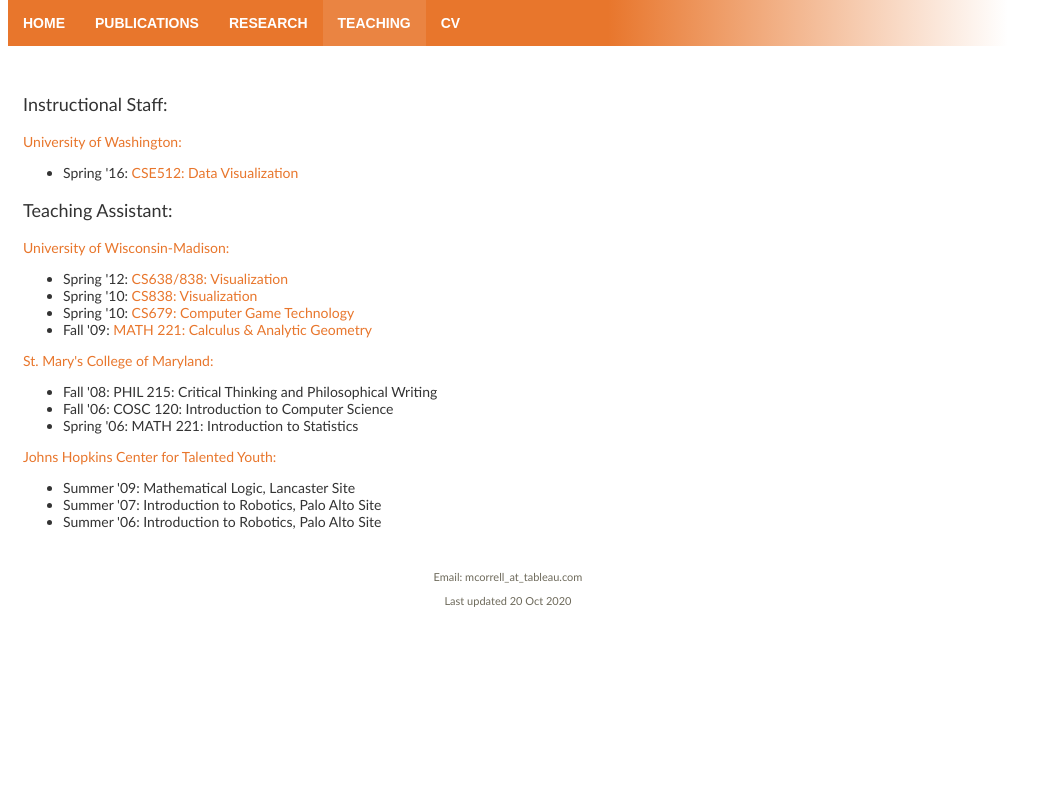
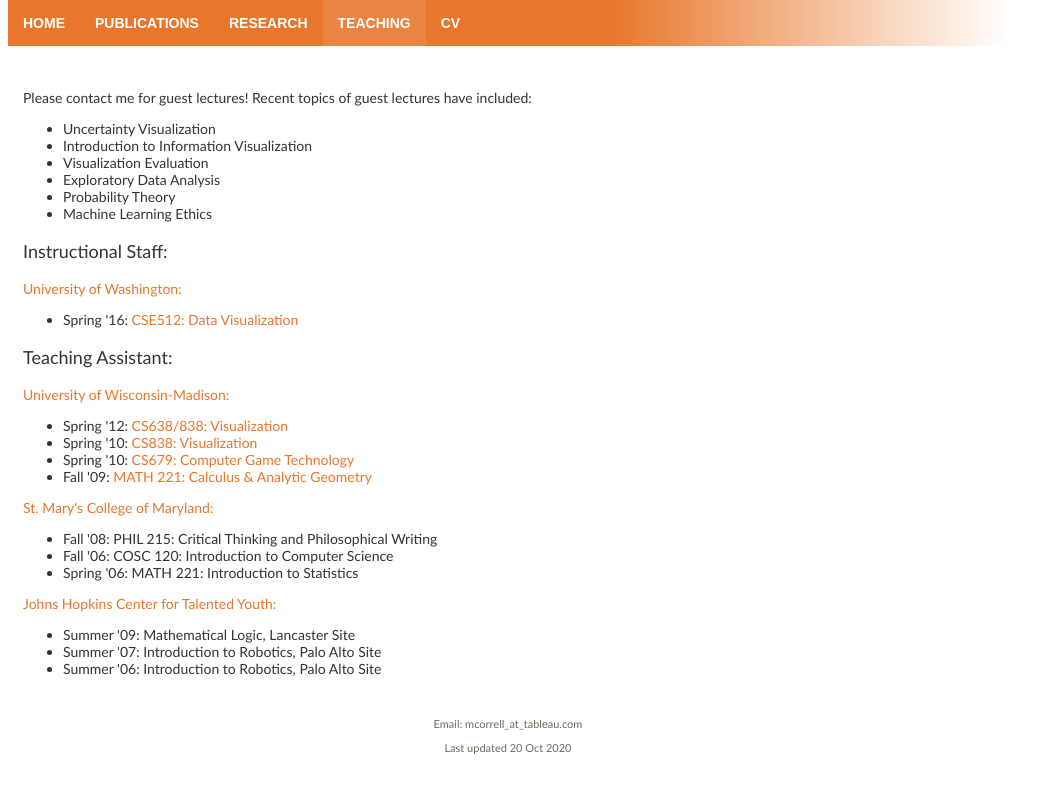
Before and after one commit to mcorrell/website, a PHP site: page /teaching.php in a window 1280 px wide. Shown: the part 158-946 px from the top of the page, without its empty margins (0-1040 px from the left). Before the commit the page ends 765 px from the top, so only its background shows below. Run offline with PHP 8.4, Linux system fonts and the light colour scheme.

Commit message:
Update teaching.php

```diff
--- a/teaching.php
+++ b/teaching.php
@@ -11,12 +11,24 @@ include('header.php');
 
 <div id="container">
 
-<p></p><h3>Instructional Staff:</h3>
-<a href = "http://www.washington.edu">University of Washington:</a><br><ul>
+<p>Please contact me for guest lectures! Recent topics of guest lectures have included:<br/>
+<ul>
+	<li>Uncertainty Visualization</li>
+	<li>Introduction to Information Visualization</li>
+	<li>Visualization Evaluation</li>
+	<li>Exploratory Data Analysis</li>
+	<li>Probability Theory</li>
+	<li>Machine Learning Ethics</li>
+</ul>
+</p>
+
+<h3>Instructional Staff:</h3>
+<a href = "http://www.washington.edu">University of Washington:</a><br/><ul>
 <li>Spring '16: <a href="http://courses.cs.washington.edu/courses/cse512/16sp/">CSE512: Data Visualization</a></li>
 </ul>
-<p></p><h3>Teaching Assistant:</h3>
-<a href = "http://www.wisc.edu">University of Wisconsin-Madison:</a><br><ul>
+
+<h3>Teaching Assistant:</h3>
+<a href = "http://www.wisc.edu">University of Wisconsin-Madison:</a><br/><ul>
 <li>Spring '12: <a href="http://graphics.cs.wisc.edu/Courses/Visualization12/">CS638/838: Visualization</a></li>
 <li>Spring '10: <a href="http://graphics.cs.wisc.edu/Courses/Visualization10/">CS838: Visualization</a></li>
 <li>Spring '10: <a href="http://graphics.cs.wisc.edu/Courses/Games10/">CS679: Computer Game Technology</a></li>
```
